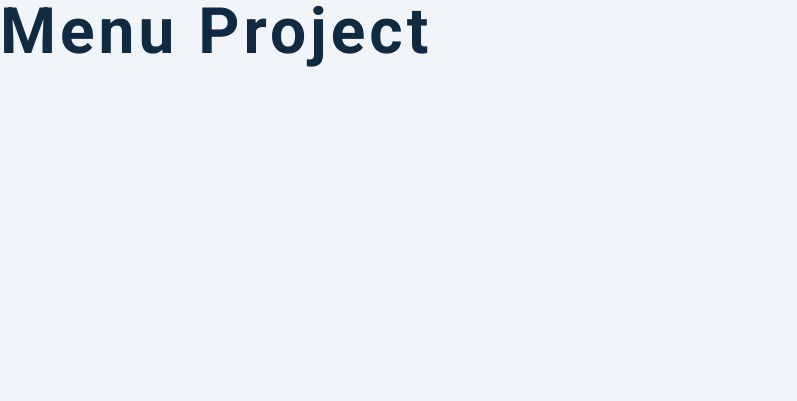
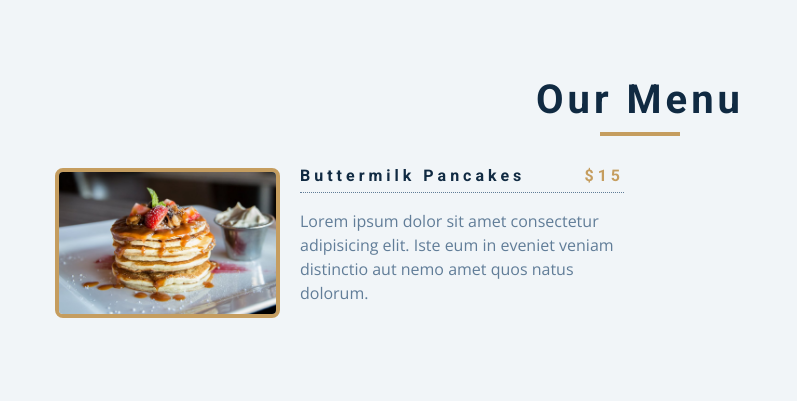
Before and after one commit to ionelabrinza/menu-js, a plain HTML site: page index.html in a window 1280 px wide. Shown: the whole page, without its empty margins (0-797 px from the left). Drawn offline with nearby package versions, Linux system fonts and the light colour scheme.

Commit message:
single item setup

```diff
--- a/index.html
+++ b/index.html
@@ -1,20 +1,44 @@
 <!DOCTYPE html>
 <html lang="en">
-  <head>
+
+<head>
     <meta charset="UTF-8" />
     <meta name="viewport" content="width=device-width, initial-scale=1.0" />
     <title>Starter</title>
     <!-- font-awesome -->
-    <link
-      rel="stylesheet"
-      href="https://cdnjs.cloudflare.com/ajax/libs/font-awesome/5.14.0/css/all.min.css"
-    />
+    <link rel="stylesheet" href="https://cdnjs.cloudflare.com/ajax/libs/font-awesome/5.14.0/css/all.min.css" />
     <!-- styles -->
     <link rel="stylesheet" href="styles.css" />
-  </head>
-  <body>
-    <h1>menu project</h1>
+</head>
+
+<body>
+    <section class="menu">
+        <div class="title">
+            <h2>our menu</h2>
+            <div class="underline"></div>
+        </div>
+        <!--filter buttons-->
+        <!--menu items-->
+        <div class="section-center">
+            <!--single item-->
+            <article class="menu-item">
+                <img src="menu-item.jpeg" class="photo" alt="menu item">
+                <div class="item-info">
+                    <header>
+                        <h4>buttermilk pancakes</h4>
+                        <h4 class="price">$15</h4>
+                    </header>
+                    <p class="item-text">Lorem ipsum dolor sit amet consectetur adipisicing elit. Iste eum in eveniet veniam distinctio aut nemo amet quos natus dolorum.</p>
+                </div>
+            </article>
+            <!--end of single item-->
+
+        </div>
+
+
+    </section>
     <!-- javascript -->
     <script src="app.js"></script>
-  </body>
+</body>
+
 </html>
```
